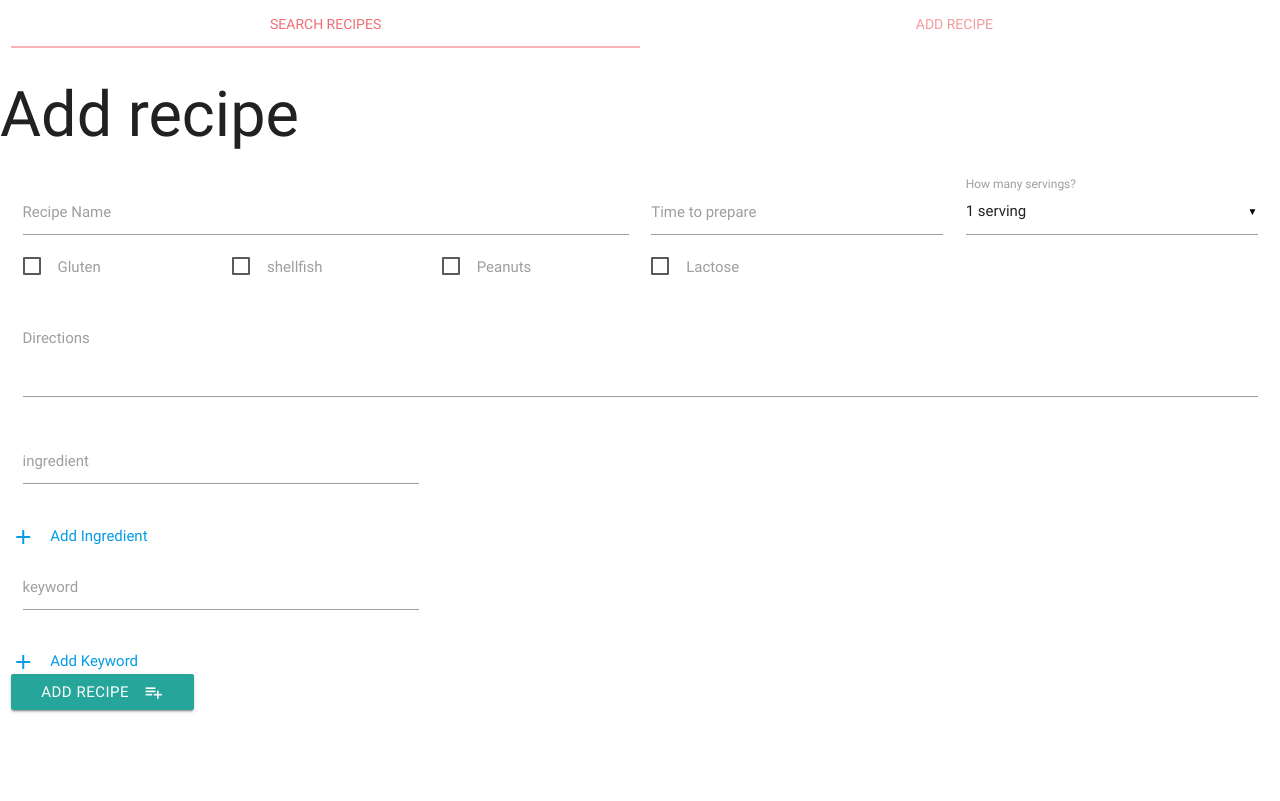
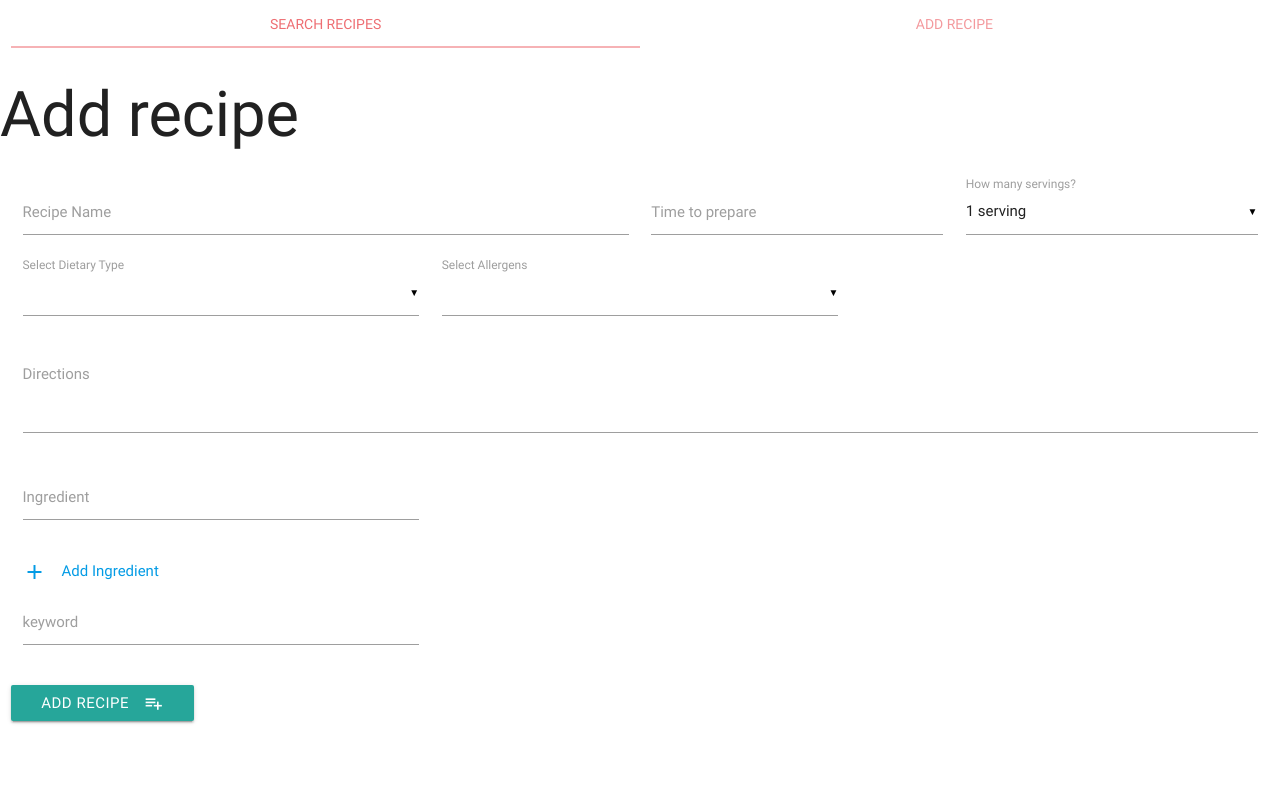
Before and after one commit to Daanivd/msp3, a Flask app: page /create in a window 1280 px wide. Before the commit the page ends 713 px from the top, so only its background shows below. Run offline with Flask 2, Linux system fonts and the light colour scheme; data that the repository does not hold is empty; some libraries are stand-ins or nearby versions.

Commit message:
added diet and allergen dropdown checkboxes, and keywords are now put in as comma-seperated values

```diff
--- a/templates/create.html
+++ b/templates/create.html
@@ -22,33 +22,35 @@
                   <option value="1">1 serving</option>
                   <option value="2">2 servings</option>
                   <option value="3">3 servings</option>
-      <option value="3">4 servings</option>
-      <option value="3">5 servings</option>
-      <option value="3">6 servings</option>
-      <option value="3">7 servings</option>
-      <option value="3">8 servings</option>
+                  <option value="4">4 servings</option>
+                  <option value="5">5 servings</option>
+                  <option value="6">6 servings</option>
+                  <option value="7">7 servings</option>
+                  <option value="8">8 servings</option>
                 </select>
                 <label>How many servings?</label>
             </div>
 
-            <!--ALLERGENS -->
-            <div class="col s2">
-                <input value="gluten" type="checkbox" id="gluten" name="allergens">
-                <label for="gluten">Gluten</label>
+            <!--Dietary Type -->
+            <div class="input-field col s4">
+                <select multiple name="diet">
+                  {% for diet in types %}
+                  <option value="{{diet.type}}">{{diet.type}}</option>
+                  {% endfor %}
+                </select>
+                <label>Select Dietary Type</label>
             </div>
-            <div class="col s2">
-                <input value="shellfish" type="checkbox" id="shellfish" name="allergens">
-                <label for="shellfish">shellfish</label>
+
+            <!-- Allergens -->
+            <div class="input-field col s4">
+                <select multiple name="allergens">
+                  {% for allergen in allergens %}
+                  <option value="{{allergen.allergen}}">{{allergen.allergen}}</option>
+                  {% endfor %}
+                </select>
+                <label>Select Allergens</label>
             </div>
-            <div class="col s2">
-                <input value="peanuts" type="checkbox" id="peanuts" name="allergens">
-                <label for="peanuts">Peanuts</label>
-            </div>
-            <div class="col s2">
-                <input value="lactose" type="checkbox" id="lactose" name="allergens">
-                <label for="lactose">Lactose</label>
-            </div>
-        </div>
+
 
             <!--Directions -->
             <div class="row directions">
@@ -61,11 +63,12 @@
                 <div class="row ingredients">
                     <div class="input-field col s4">
                         <input id="ingredients" type="text" name="ingredients">
-                    <label for="ingredients">ingredient</label>
+                        <label for="ingredients">Ingredient</label>
                     </div>
                 </div>
 
-            <a class="waves-effect waves-light btn-small addIngredient"><i class="material-icons left">add</i>Add Ingredient</a>
+
+                <a class="waves-effect waves-light btn-small addIngredient col s12"><i class="material-icons left">add</i>Add Ingredient</a>
 
                 <!--Keywords-->
                 <div class="row keywords">
@@ -75,7 +78,7 @@
                     </div>
                 </div>
 
-            <a class="waves-effect waves-light btn-small addKeyword"><i class="material-icons left">add</i>Add Keyword</a>
+
 
                 <!--SUBMIT DATA -->
                 <div class="row">
```
Lines whose indentation alone changed are shown as unchanged.
